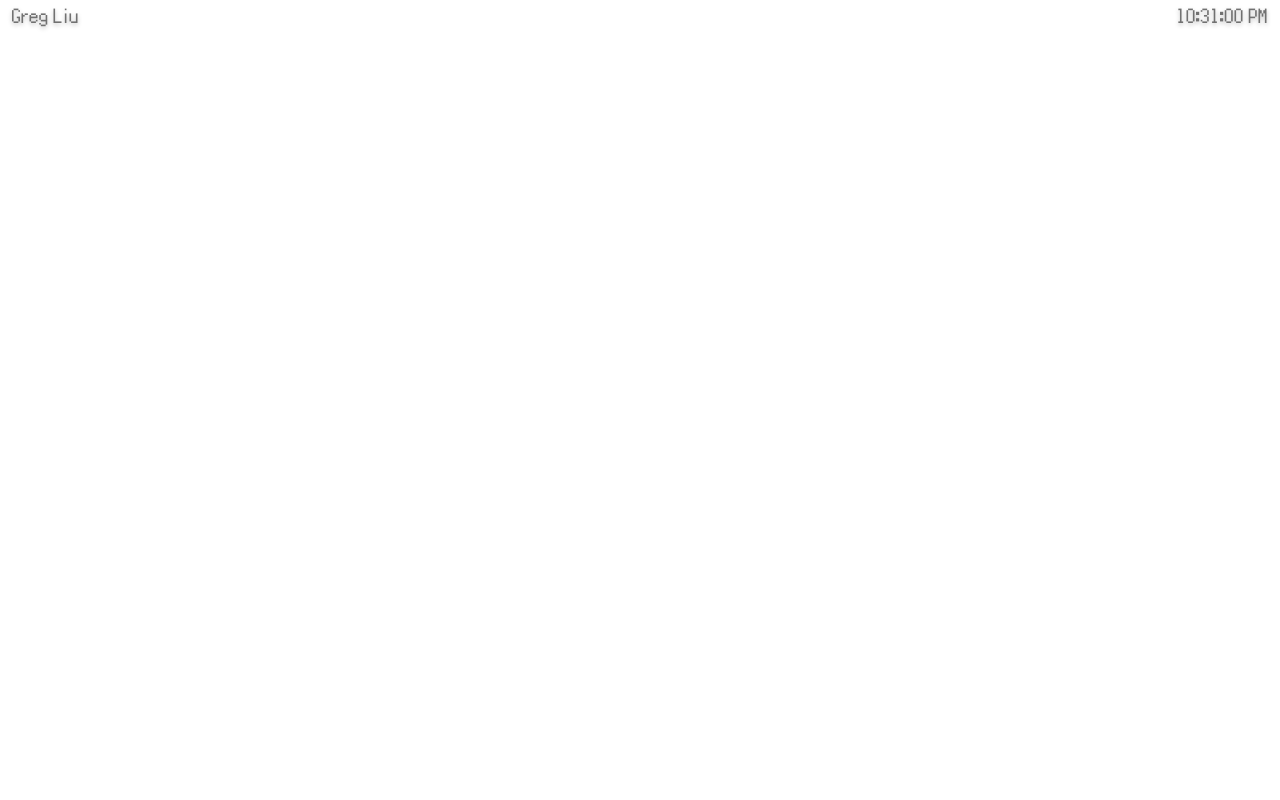
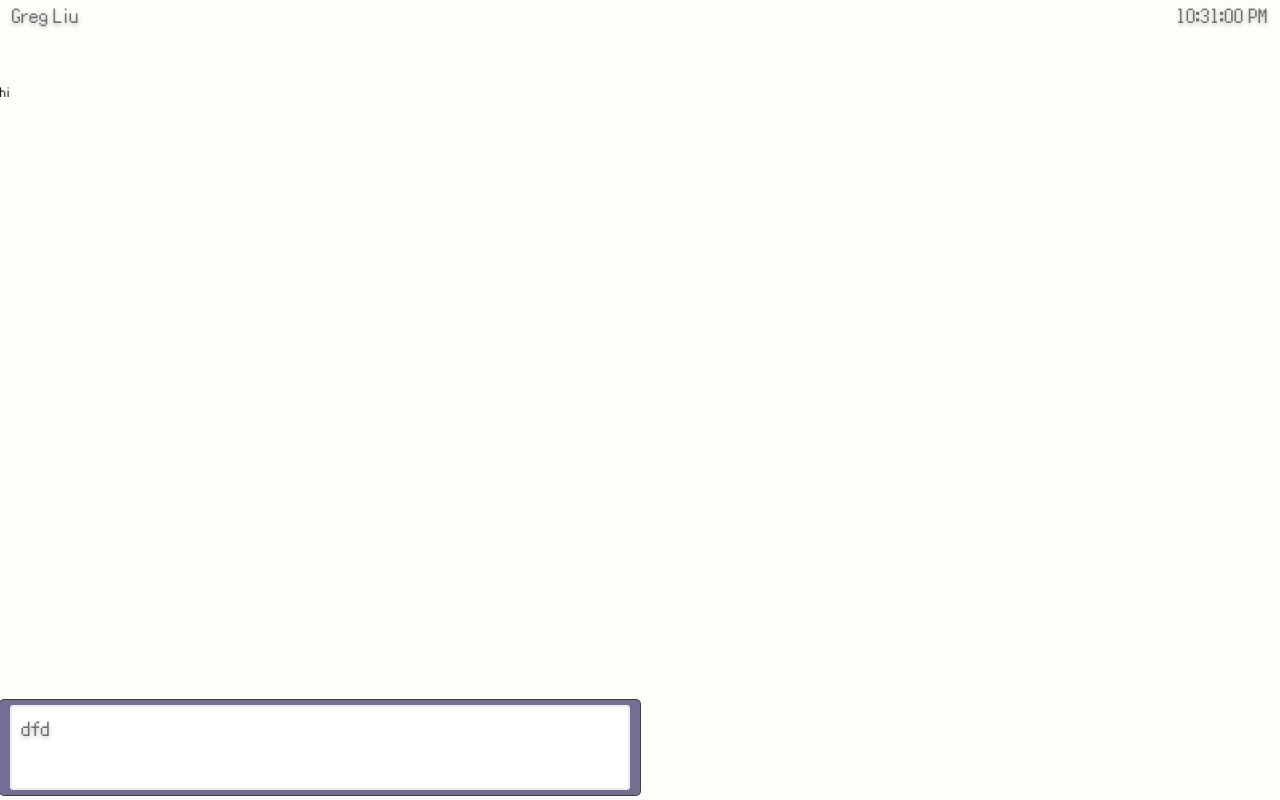
Before and after one commit to gregoryliu05/personal_portfolio, a Next.js app: page /experience in a window 1280 px wide. Built offline with nearby package versions, Linux system fonts and the light colour scheme.

Commit message:
i hate css

```diff
--- a/src/app/experience/page.tsx
+++ b/src/app/experience/page.tsx
@@ -2,27 +2,57 @@
 
 import {useState, useEffect} from 'react'
 
-import {Header} from "../../components/components"
+import {Header, TextBox, Text, hMap, wMap} from "../../components/components"
 
+import clsx from 'clsx'
+
+
+const workExp = [
+  { title: "swe",
+    company: "procurify",
+    date: "test"
+  },
+  { title: "swe",
+    company: "procurify",
+    date: "test"
+  },
+  { title: "swe",
+    company: "procurify",
+    date: "test"
+  },
+  { title: "swe",
+    company: "procurify",
+    date: "test"
+  },
+  { title: "swe",
+    company: "procurify",
+    date: "test"
+  },
+  { title: "swe",
+    company: "procurify",
+    date: "test"
+  }
+]
 
 export default function ExperiencePage() {
   return (
-    <main>
+    <main className='flex-cols bg-[#fffdfa] h-dvh'>
       <header className="h-1/10">
       <Header></Header>
       </header>
 
 
-      <div className='h-75/100'>
-
+      <div className='h-775/1000 w-full flex'>
+        <h1 className='h-full'> hi</h1>
       </div>
 
 
-
-      <div className = "h-15/100">
+      <div className='h-125/1000 w-full flex flex-col'>
+      <div className='flex h-full w-1/2 items-center'>
+      <TextBox text = "dfd" background='purple' height= "95" width='100'></TextBox>
+          </div>
 
       </div>
-
     </main>
   );
 }
--- a/src/app/page.tsx
+++ b/src/app/page.tsx
@@ -35,12 +35,6 @@ export default function Home() {
       {/* TOP HEADER */}
       <header className = "h-1/10">
         <Header></Header>
-        {/* <div className="flex w-1/2 justify-start pl-3">
-          <Text size = "2xl" text = 'Greg Liu'/>
-          </div>
-        <div className="flex w-1/2 justify-end pr-3">
-          <Text size = "2xl" text = {time}/>
-          </div> */}
       </header>
 
       {/* MAIN BODY PART */}
@@ -58,7 +52,7 @@ export default function Home() {
         <h1 className="flex h-4/9 justify-center"> PUT IMAGE HERE </h1>
 
         <section className="flex h-3/8 w-full justify-center">
-        <TextBox text = "Hi! My Name is Greg. Nice to meet you!" background = "green"/>
+        <TextBox text = "Hi! My Name is Greg. Nice to meet you!" background = "green" height='h-1/3' width='w-8/10'/>
         </section>
       </div>
 
--- a/src/components/components.tsx
+++ b/src/components/components.tsx
@@ -21,6 +21,22 @@ const sizeMap: Record<string, string> = {
   // Add more as needed
 };
 
+export const hMap: Record<string, string> = {
+  "h-1/3": "h-1/3",
+  "95": "h-[95%]"
+
+  // Add more as needed
+};
+
+export const wMap: Record<string, string> = {
+  "w-8/10": "w-8/10",
+  "67": "w-[67%]",
+  '100': 'w-[100%]'
+
+  // Add more as needed
+};
+
+
 const alignMap:  Record<string,string> = {
   center: "justify-center",
   left: "justify-start",
@@ -28,13 +44,15 @@ const alignMap:  Record<string,string> = {
 }
 
 export const backgroundMap: Record<string,string> = {
-    green: "bg-[#05D3C3]",
-    purple: "bg-[#766d95]"
+    green: "bg-[#05D3C3] ring-greensd",
+    purple: "bg-[#766d95] ring-black/75"
 }
 
 export type TextBoxProps = {
     text: string;
     background: string;
+    height: string;
+    width: string;
 }
 
 export const Text = ({text, size, align}: TextProps) => {
@@ -74,18 +92,18 @@ export const Header = () => {
 
 }
 
-export const TextBox = ({text, background}: TextBoxProps) => {
-    return (<div className='flex w-9/10 h-full justify-center items-start'>
+export const TextBox = ({text, background, height, width}: TextBoxProps) => {
+    return (<div className='flex w-full h-full justify-center items-start'>
             <section className= {clsx(
                 backgroundMap[background] ?? '',
                 "flex",
-                "w-8/10",
-                "h-1/3",
+                hMap[height] ?? '',
+                wMap[width] ?? '',
                 "justify-center",
                 "items-center",
                 "rounded-sm",
-                "ring-2",
-                "ring-greensd"
+                "ring-1",
+
             )}>
                 <section className= "flex bg-white w-97/100 h-9/10 rounded-sm inset-ring-2 inset-ring-whitesd">
                     <span className='pl-3 pt-2'>
```
